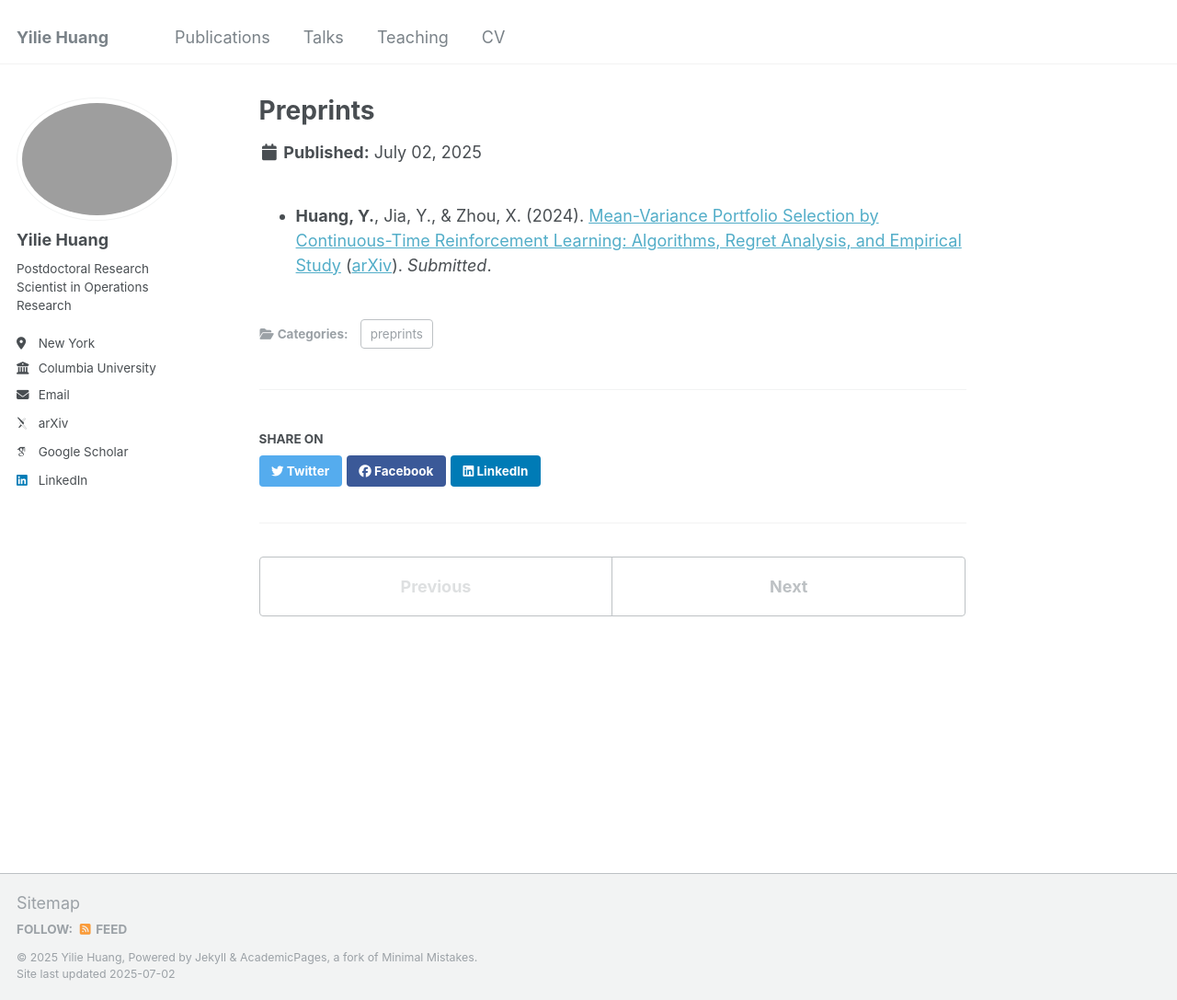
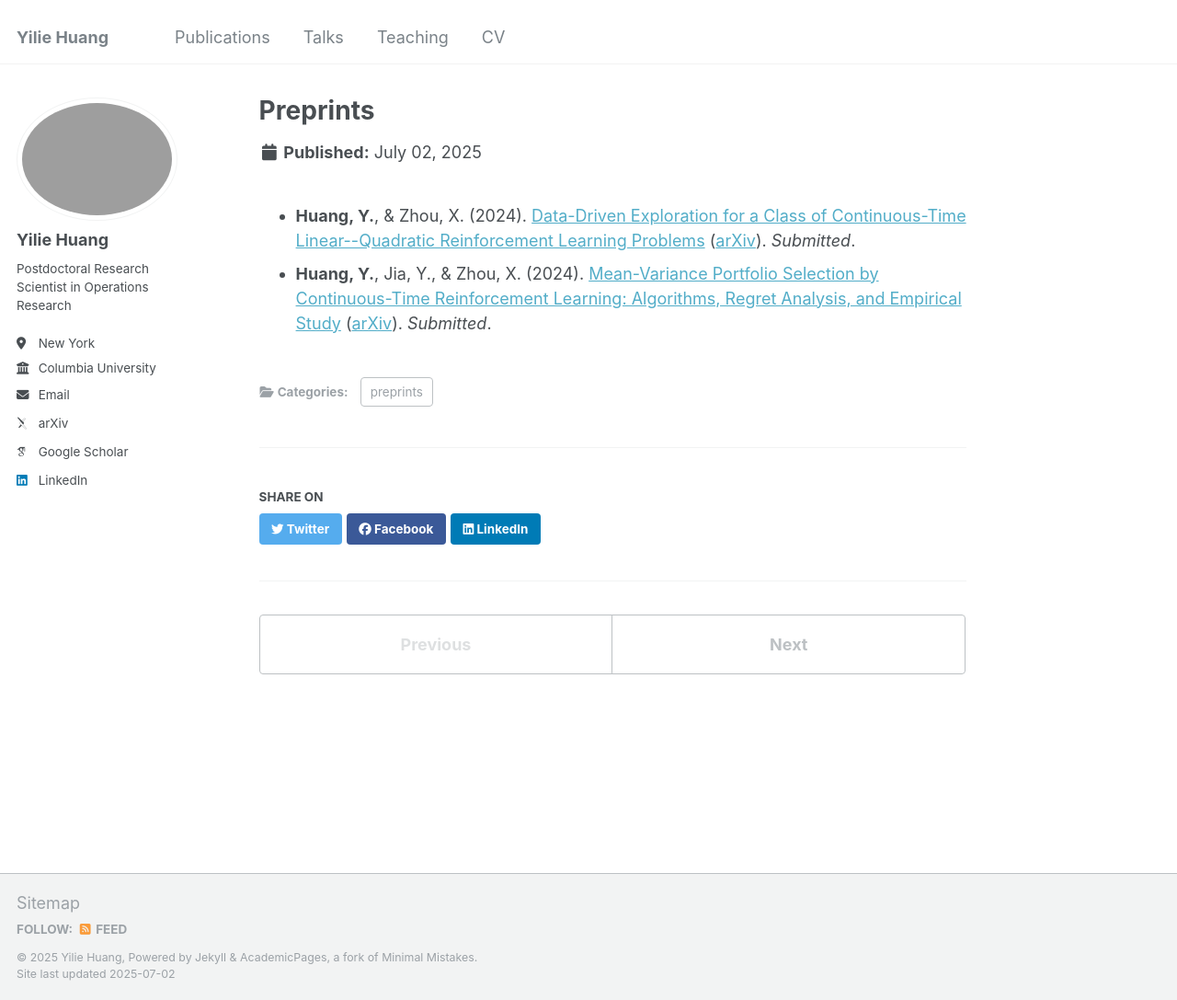
Before and after one commit to yiliehuang/yiliehuang.github.io, a Jekyll site: the page built from _publications/preprints.md, in a window 1280 px wide and 1087 px high. Shown: the whole window at 92% size. Built offline with Jekyll 4.4.1, drawn with Linux system fonts in a browser that asks for light colours; some web fonts are replaced.

Commit message:
Update preprints.md

```diff
--- a/_publications/preprints.md
+++ b/_publications/preprints.md
@@ -4,9 +4,12 @@ category: preprints
 permalink: publication/preprints
 ---
 <ul>
+  <li><strong>Huang, Y.</strong>, & Zhou, X. (2024).
+      <a href="/files/LQ_ArXiv.pdf">Data-Driven Exploration for a Class of Continuous-Time Linear--Quadratic Reinforcement Learning Problems</a>
+      (<a href="https://arxiv.org/abs/2507.00358">arXiv</a>). <em>Submitted</em>.
+  </li>
   <li><strong>Huang, Y.</strong>, Jia, Y., & Zhou, X. (2024).
       <a href="/files/MV_ArXiv.pdf">Mean-Variance Portfolio Selection by Continuous-Time Reinforcement Learning: Algorithms, Regret Analysis, and Empirical Study</a>
       (<a href="https://arxiv.org/abs/2412.16175">arXiv</a>). <em>Submitted</em>.
   </li>
-
 </ul>
```
